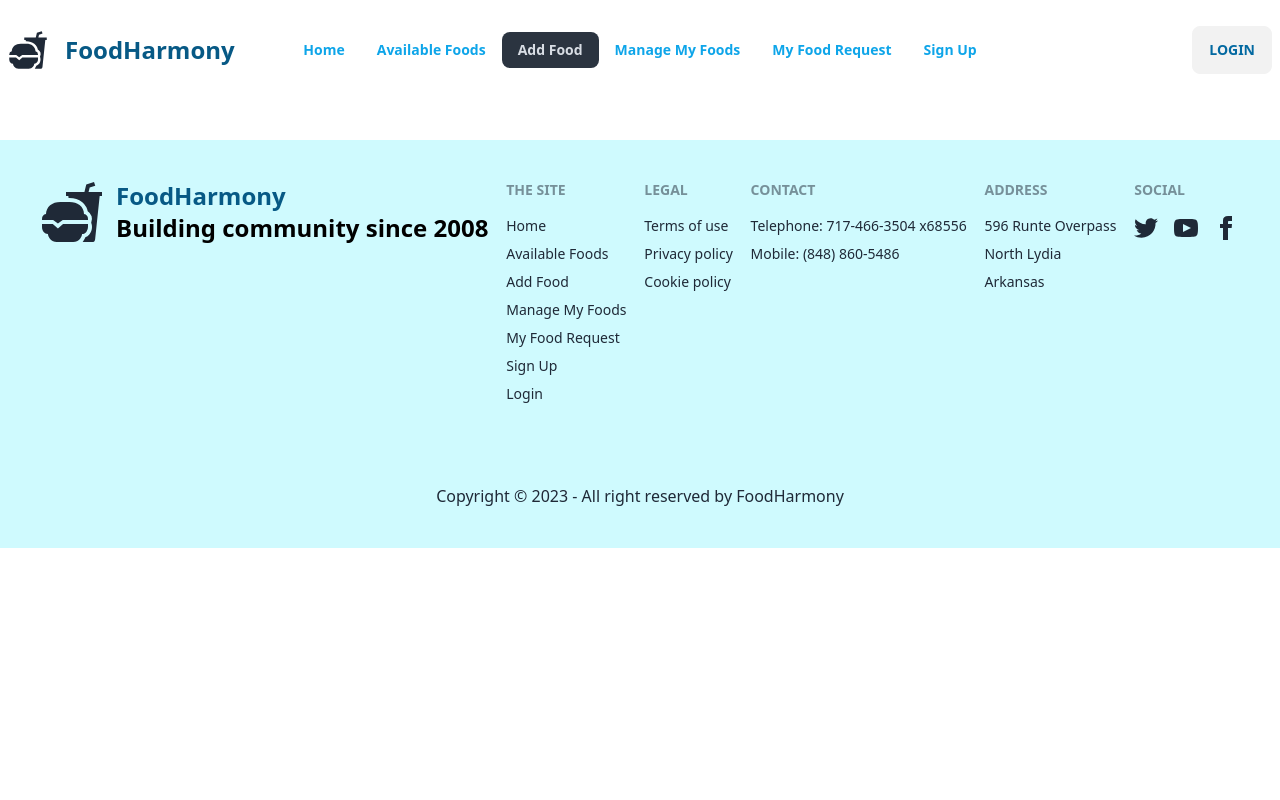
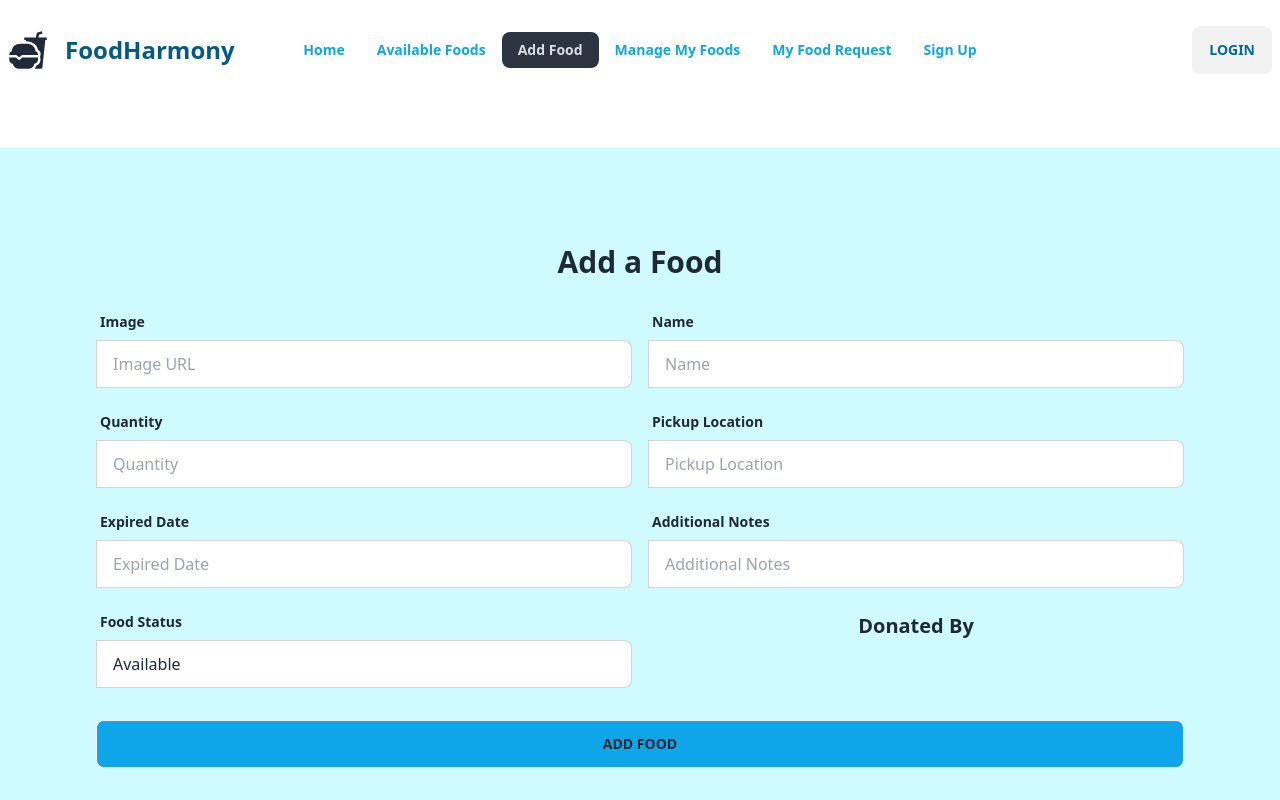
Before and after one commit to Safayat-Hasan/Community-Food-client, a React (Vite) app: page /addFood in a window 1280 px wide. Shown: the top 800 px of the page. Built offline with nearby package versions, Linux system fonts and the light colour scheme; no server answers.

Commit message:
added add food page

```diff
--- a/src/components/AddFood/AddFood.jsx
+++ b/src/components/AddFood/AddFood.jsx
@@ -1,9 +1,129 @@
+import Swal from "sweetalert2";
+
+import { useContext } from "react";
+import { AuthContext } from "../Main/AuthProvider";
 
 
 const AddFood = () => {
+
+    const { user } = useContext(AuthContext);
+
+    const handleAddProduct = event => {
+        event.preventDefault();
+        const form = event.target;
+        const image = form.image.value;
+        const name = form.name.value;
+        const quantity = form.quantity.value;
+        const pickup = form.pickup.value;
+        const expired = form.expired.value;
+        const additional = form.additional.value;
+        const status = form.status.value;
+
+        const newFood = { image, name, quantity, pickup, expired, additional, status };
+        console.log(newFood);
+
+        fetch("http://localhost:5000/foods", {
+            method: 'POST',
+            headers: {
+                'content-type': 'application/json'
+            },
+            body: JSON.stringify(newFood)
+        })
+            .then(res => res.json())
+            .then(data => {
+                console.log(data);
+                if (data.insertedId) {
+                    Swal.fire({
+                        title: 'Success!',
+                        text: 'Food added',
+                        icon: 'success',
+                        confirmButtonText: 'Cool'
+                    })
+                }
+            })
+    }
+
     return (
-        <div>
+        <div className="bg-cyan-100 mt-16 mb-28 md:p-24 w-full">
+            <h2 className="text-3xl font-extrabold text-center mb-6">Add a Food</h2>
+            <form onSubmit={handleAddProduct}>
+                <div className="grid grid-cols-1 md:grid-cols-2 mb-8 gap-4">
+                    <div className="form-control w-full">
+                        <label className="label">
+                            <span className="label-text font-bold">Image</span>
+                        </label>
+                        <label className="input-group">
+                            <input type="text" name="image" placeholder="Image URL" className="input input-bordered w-full" />
+                        </label>
+                    </div>
+                    <div className="form-control w-full">
+                        <label className="label">
+                            <span className="label-text font-bold">Name</span>
+                        </label>
+                        <label className="input-group">
+                            <input type="text" name="name" placeholder="Name" className="input input-bordered w-full" />
+                        </label>
+                    </div>
 
+                    <div className="form-control w-full">
+                        <label className="label">
+                            <span className="label-text font-bold">Quantity</span>
+                        </label>
+                        <label className="input-group">
+                            <input type="text" name="quantity" placeholder="Quantity" className="input input-bordered w-full" />
+                        </label>
+                    </div>
+                    <div className="form-control w-full">
+                        <label className="label">
+                            <span className="label-text font-bold">Pickup Location</span>
+                        </label>
+                        <label className="input-group">
+                            <input type="text" name="pickup" placeholder="Pickup Location" className="input input-bordered w-full" />
+                        </label>
+                    </div>
+
+                    <div className="form-control w-full">
+                        <label className="label">
+                            <span className="label-text font-bold">Expired Date</span>
+                        </label>
+                        <label className="input-group">
+                            <input type="text" name="expired" placeholder="Expired Date" className="input input-bordered w-full" />
+                        </label>
+                    </div>
+                    <div className="form-control w-full">
+                        <label className="label">
+                            <span className="label-text font-bold">Additional Notes</span>
+                        </label>
+                        <label className="input-group">
+                            <input type="text" name="additional" placeholder="Additional Notes" className="input input-bordered w-full" />
+                        </label>
+                    </div>
+
+                    <div className="form-control w-full">
+                        <label className="label">
+                            <span className="label-text font-bold">Food Status</span>
+                        </label>
+                        <label className="input-group">
+                            <input type="text" name="status" defaultValue='Available' placeholder="Food Status" className="input input-bordered w-full" />
+                        </label>
+                    </div>
+                    <div className="form-control w-full">
+                        <label className="label mx-auto">
+                            <span className="label-text font-bold text-xl">Donated By</span>
+                        </label>
+                        {user ?
+                            <div>
+                                <img className="rounded-xl mb-2 w-8 h-8 md:w-12 md:h-12 mx-auto" src={user.photoURL} alt="" />
+                                <p className="text-sky-700 font-bold mb-2 text-center">{user.displayName}</p>
+                                <p className="text-sky-700 font-bold mb-2 text-center">{user.email}</p>
+                            </div> :
+                            <div>
+                            </div>
+                        }
+                    </div>
+                </div>
+                <input type="submit" value="Add Food" className="btn btn-block bg-sky-500 font-bold" />
+            </form>
         </div>
     );
 };
--- a/src/components/LogIn/LogIn.jsx
+++ b/src/components/LogIn/LogIn.jsx
@@ -84,7 +84,7 @@ const LogIn = () => {
                                 </label>
                             </div>
                             <div className="form-control mt-6">
-                                <button className="btn bg-sky-500 text-white">Login</button>
+                                <button className="btn bg-sky-500 text-white font-bold">Login</button>
                             </div>
                             {/* {logError &&
                                 <p className="text-red-700">{logError}</p>
--- a/src/components/Shared/NavBar.jsx
+++ b/src/components/Shared/NavBar.jsx
@@ -33,7 +33,7 @@ const NavBar = () => {
     </>
 
     return (
-        <div className="mt-4 mb-4 navbar bg-base-100">
+        <div className="mt-4 mb-4 navbar">
             <div className="navbar-start">
                 <div className="dropdown">
                     <label tabIndex={0} className="btn btn-ghost lg:hidden">
--- a/src/components/SignUp/SignUp.jsx
+++ b/src/components/SignUp/SignUp.jsx
@@ -92,7 +92,7 @@ const SignUp = () => {
                             <input type="password" name="password" placeholder="password" className="input input-bordered" required />
                         </div>
                         <div className="form-control mt-6">
-                            <button className="btn bg-sky-500 text-white">Register</button>
+                            <button className="btn bg-sky-500 text-white font-bold">Register</button>
                         </div>
                         <p>Already have an account? <NavLink className="text-sky-500 font-bold" to='/login'> Login</NavLink></p>
                     </form>
```
